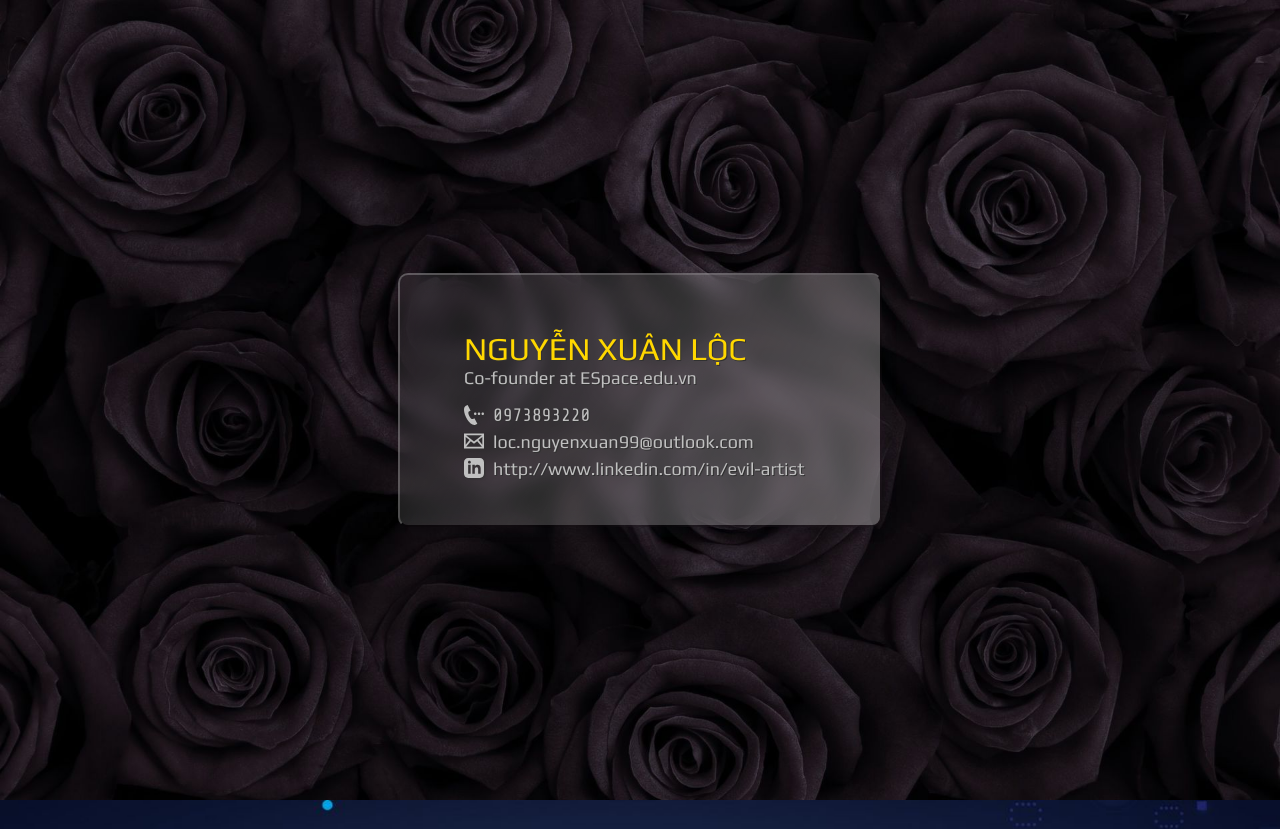
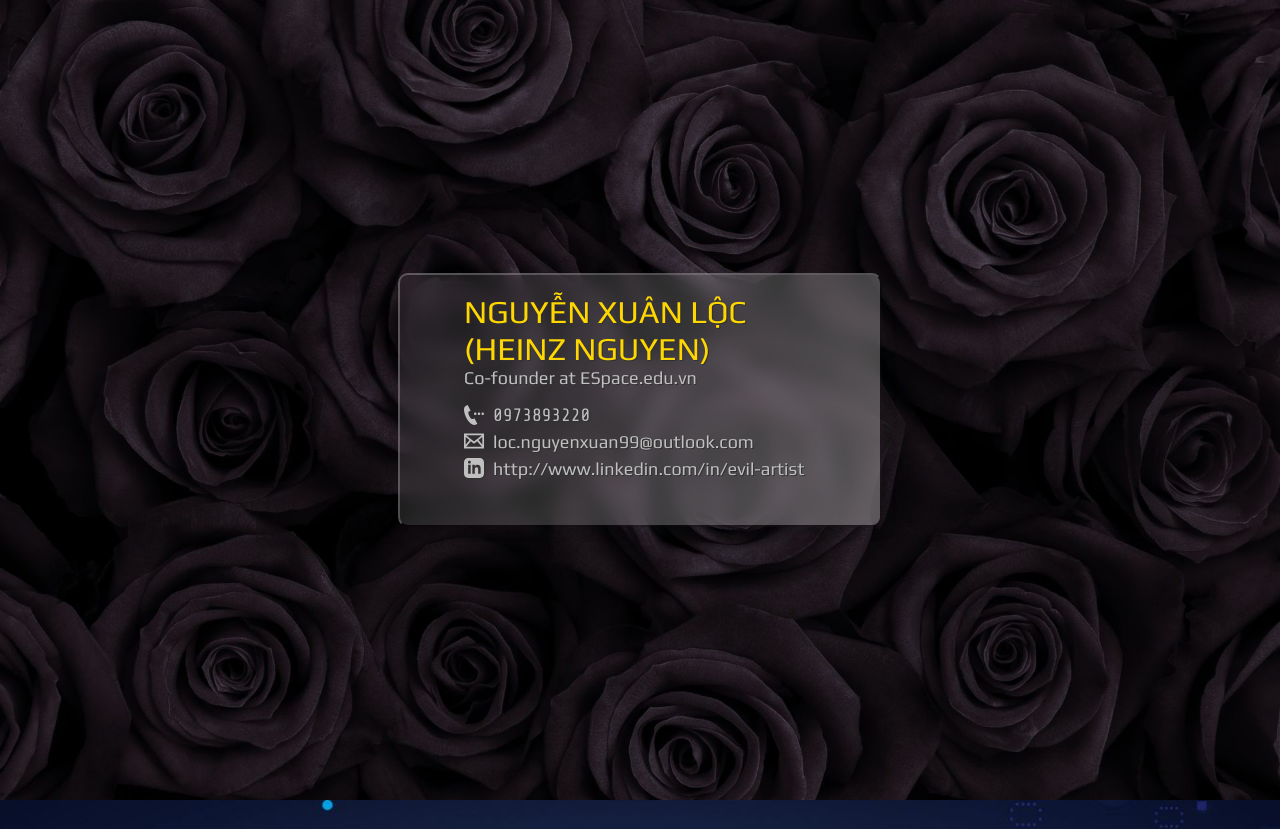
Before and after one commit to EvilArtist/EvilArtist.github.io, a plain HTML site: page index.html in a window 1280 px wide. Shown: the top 829 px of the page. Drawn offline with nearby package versions, Linux system fonts and the light colour scheme.

Commit message:
Update index.html

```diff
--- a/index.html
+++ b/index.html
@@ -14,7 +14,7 @@
             <div class="name-wrapper">
                 <div>
                     <div class="name text">
-                        NGUYỄN XUÂN LỘC
+                        NGUYỄN XUÂN LỘC (HEINZ NGUYEN)
                     </div>
                     <div class="subtitle text">
                         Co-founder at ESpace.edu.vn
```
